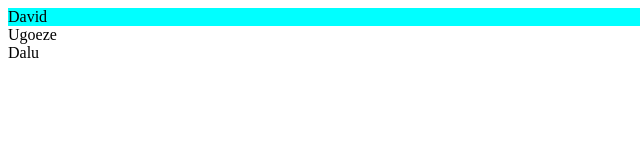
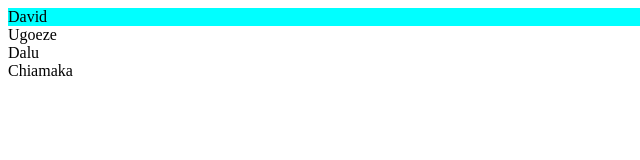
Before and after one commit to ike-njoku/git-tutorial, a plain HTML site: page index.html in a window 1280 px wide. Shown: the full height of the page, 0-640 px from the left. Drawn offline with Linux system fonts and the light colour scheme.

Commit message:
Chiamaka

```diff
--- a/index.html
+++ b/index.html
@@ -1,6 +1,5 @@
 <!DOCTYPE html>
 <html lang="en">
-
   <head>
     <meta charset="UTF-8" />
     <meta http-equiv="X-UA-Compatible" content="IE=edge" />
@@ -12,6 +11,6 @@
     <div style="background-color: aqua">David</div>
     <div>Ugoeze</div>
     <div>Dalu</div>
+    <div>Chiamaka</div>
   </body>
-
 </html>
```
Lines whose indentation alone changed are shown as unchanged.
